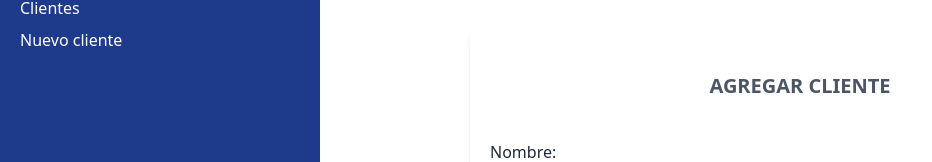
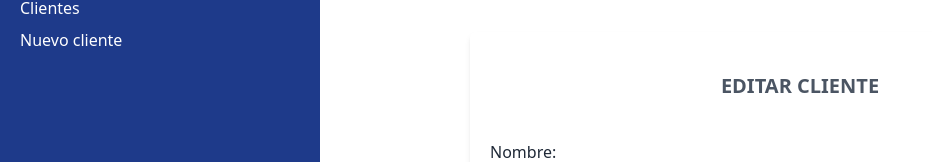
Before and after one commit to jocnn/crm, a React app: page /clientes/editar/1 in a window 1280 px wide. Shown: the part 124-286 px from the top of the page, without its empty margins (0-932 px from the left). Built offline with nearby package versions, Linux system fonts and the light colour scheme; data requests are answered from the project's data file; the HTML template or start-up script is replaced by a standard one.

Commit message:
ternario en button y titulo de formulario

```diff
--- a/src/components/Formulario.jsx
+++ b/src/components/Formulario.jsx
@@ -48,7 +48,7 @@ const Formulario = ({cliente}) => {
   return (
     <div className="bg-white mt-10 px-5 py-10 rounded-md shadow-md md:w-3/4 mx-auto">
       <h1 className="text-gray-600 font-bold text-xl uppercase text-center">
-        Agregar cliente
+        { cliente.nombre ? 'Editar Cliente' : 'Agregar cliente' }
       </h1>
       <Formik
         initialValues={{
@@ -144,7 +144,7 @@ const Formulario = ({cliente}) => {
             <input
               className="mt-5 w-full bg-blue-800 p-3 text-white uppercase font-bold text-lg"
               type="submit"
-              value="Agregar Cliente"
+              value={ cliente.nombre ? 'Guardar Edición' : 'Guardar Cliente' }
             />
           </Form>
         )}}
```
